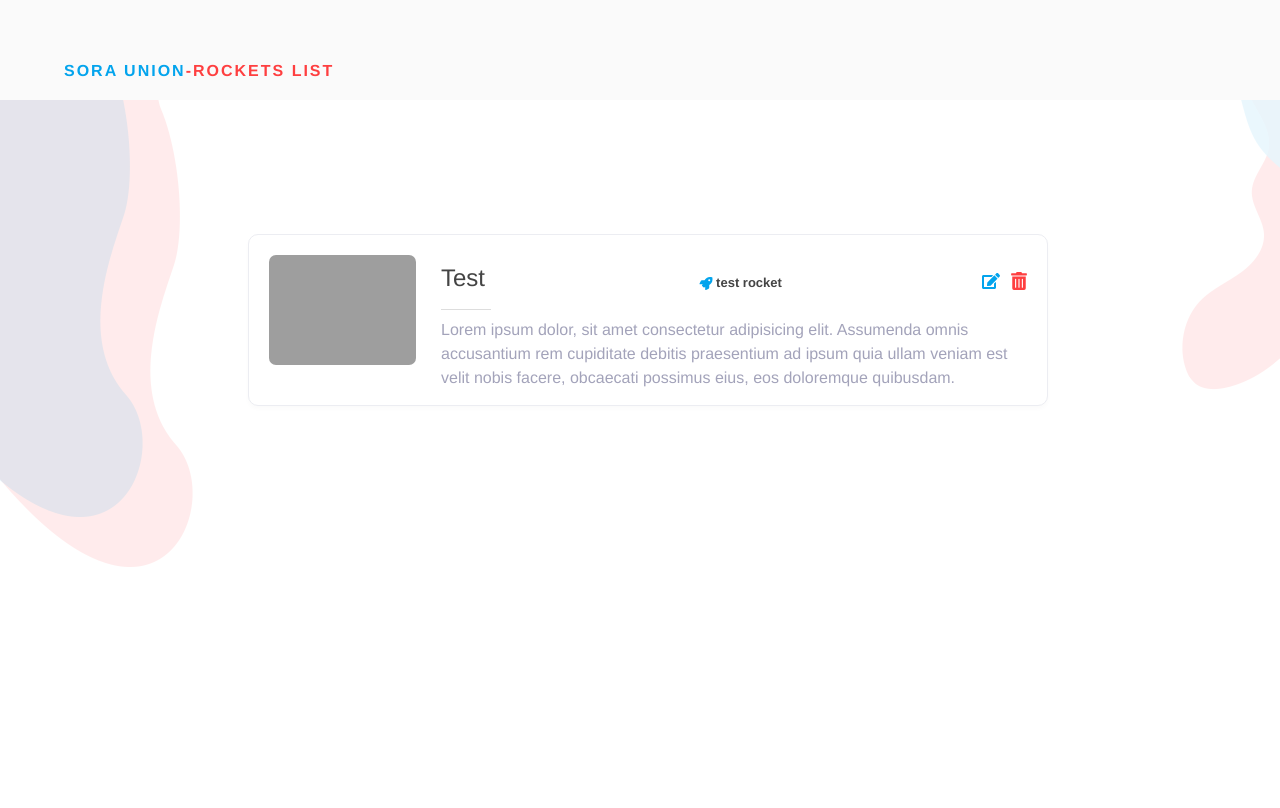
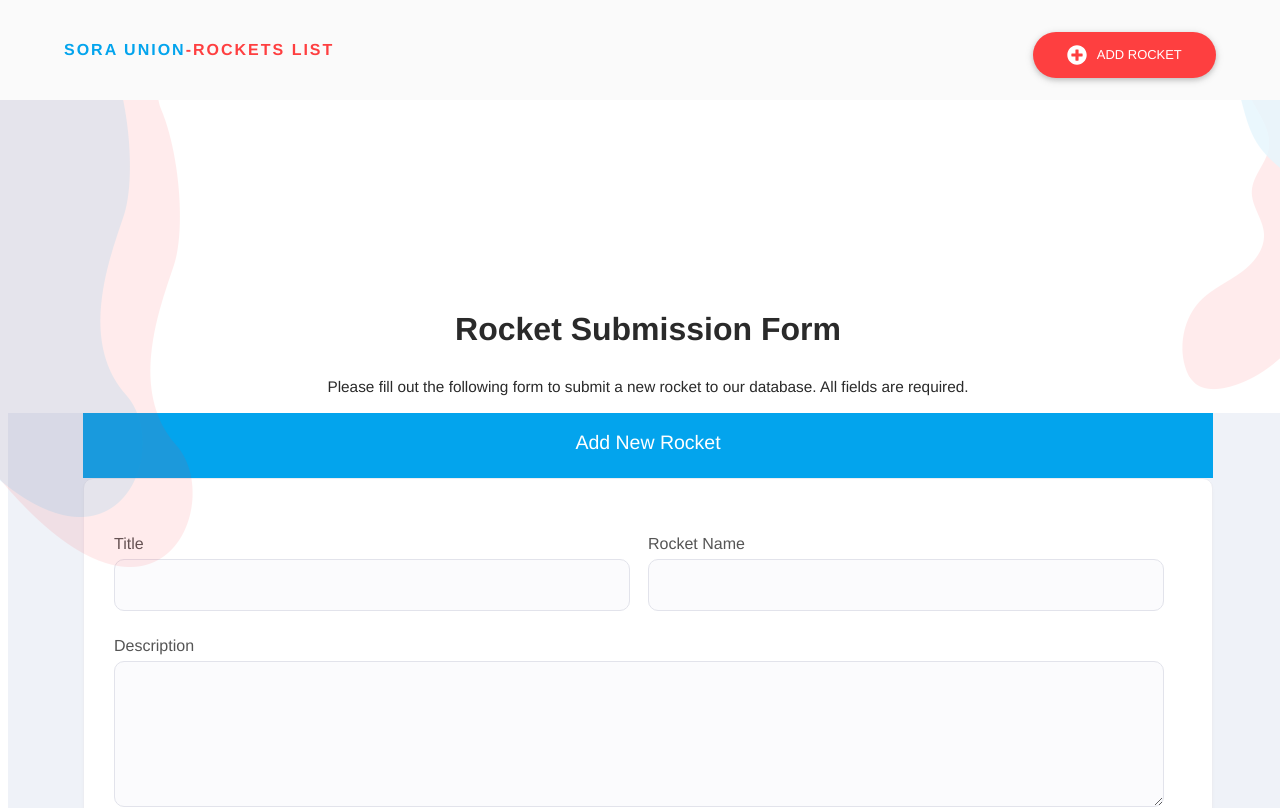
Before and after one commit to yisacc/sora-union-rockets-yisacc, a Next.js app: page / in a window 1280 px wide. Shown: the top 808 px of the page. Built offline with nearby package versions, Linux system fonts and the light colour scheme.

Commit message:
add new rocket button created

```diff
--- a/src/components/Header/index.tsx
+++ b/src/components/Header/index.tsx
@@ -1,17 +1,36 @@
-import { Wrapper,HeaderTitleSection, HeaderTitle } from "./style"
-export const Header=()=>{
-
-    return(
+import { FaPlusCircle } from 'react-icons/fa'
+import {
+  Wrapper,
+  HeaderTitleSection,
+  HeaderTitle,
+  AddRocketButtonSection,
+  ButtonContainer,
+  SubmitButton,
+} from './style'
+export const Header = () => {
+  return (
     <>
       <Wrapper>
         <HeaderTitleSection>
           <HeaderTitle>
             Sora Union
-                    <span>
-                        -Rockets List
-                    </span>
+            <span>-Rockets List</span>
           </HeaderTitle>
         </HeaderTitleSection>
+        <AddRocketButtonSection>
+          {' '}
+          <ButtonContainer>
+            <SubmitButton type="submit">
+              <FaPlusCircle
+                size={20}
+                style={{
+                  textAlign: 'center',
+                }}
+              />
+              <span style={{ textAlign: 'center' }}>Add Rocket</span>
+            </SubmitButton>
+          </ButtonContainer>
+        </AddRocketButtonSection>
       </Wrapper>
     </>
   )
--- a/src/components/Header/style.ts
+++ b/src/components/Header/style.ts
@@ -17,9 +17,11 @@ export const Wrapper = styled.div`
   transform: translateY(0);
   visibility: visible;
   padding-left: 5%;
+  padding-right: 5%;
+  display: flex;
 `
 
-export const HeaderTitleSection=styled.a`
+export const HeaderTitleSection = styled.a`
   line-height: 100px;
   color: #fff;
   font-size: 24px;
@@ -28,8 +30,12 @@ text-transform: uppercase;
   letter-spacing: 2px;
   float: left;
   transition: all 0.3s ease 0s;
+  flex: 1;
+  display: flex;
+  justify-content: flex-start;
+  align-items: center;
 `
-export const HeaderTitle=styled.h4`
+export const HeaderTitle = styled.h4`
   font-size: 16px;
   font-weight: 700;
   text-transform: uppercase;
@@ -38,7 +44,39 @@ line-height: 100px;
   float: left;
   transition: all 0.3s ease 0s;
 
-span{
+  span {
     color: ${({ theme }) => theme.text.secondary};
   }
 `
+export const AddRocketButtonSection = styled.div`
+  flex: 1;
+  display: flex;
+  justify-content: flex-end;
+  align-items: center;
+`
+export const ButtonContainer = styled.div`
+  margin-top: 20px;
+`
+export const SubmitButton = styled.a`
+  cursor: pointer;
+  color: #fff;
+  background-color: #fe3f40;
+  border-radius: 30px;
+  margin: 0;
+  margin-bottom: 10px;
+  text-transform: uppercase;
+  word-wrap: break-word;
+  white-space: normal;
+  border: 0;
+  box-shadow: 0 2px 5px 0 rgba(0, 0, 0, 0.16), 0 2px 10px 0 rgba(0, 0, 0, 0.12);
+  transition: color 0.15s ease-in-out, background-color 0.15s ease-in-out,
+    border-color 0.15s ease-in-out, box-shadow 0.15s ease-in-out;
+  padding: 0.84rem 2.14rem;
+  font-size: 0.81rem;
+  font-weight: 400;
+  text-align: center;
+  vertical-align: middle;
+  line-height: 1.5;
+  display: flex;
+  gap: 10px;
+`
--- a/src/pages/index.tsx
+++ b/src/pages/index.tsx
@@ -20,7 +20,7 @@ export default function Home() {
       <RootLayout>
         <PageWrapper>
           <Header />
-          {showAddForm?<AddForm />:<Rockets />}
+          {showAddForm === false ? <AddForm /> : <Rockets />}
         </PageWrapper>
       </RootLayout>
     </>
```
Lines whose indentation alone changed are shown as unchanged.
